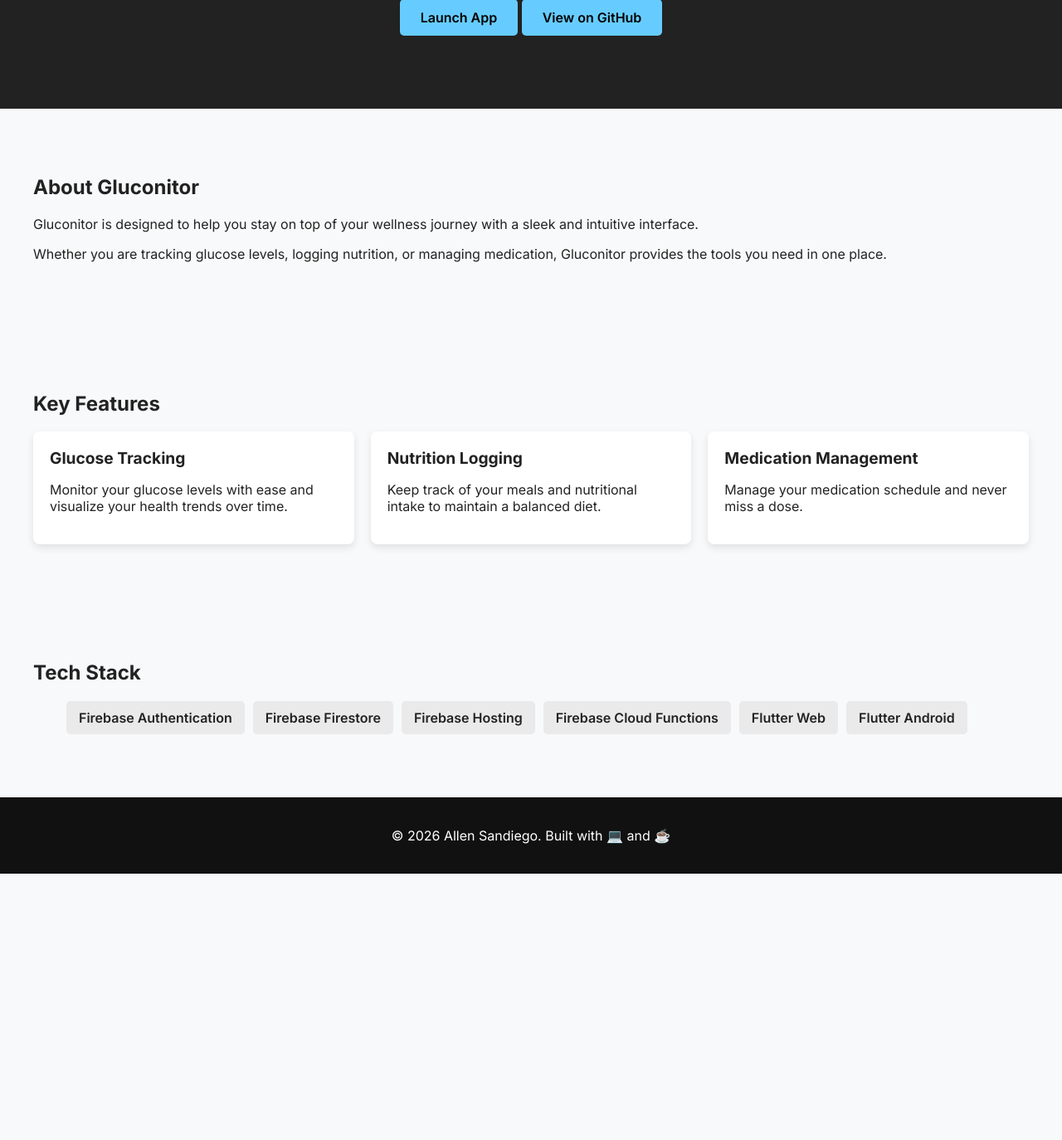
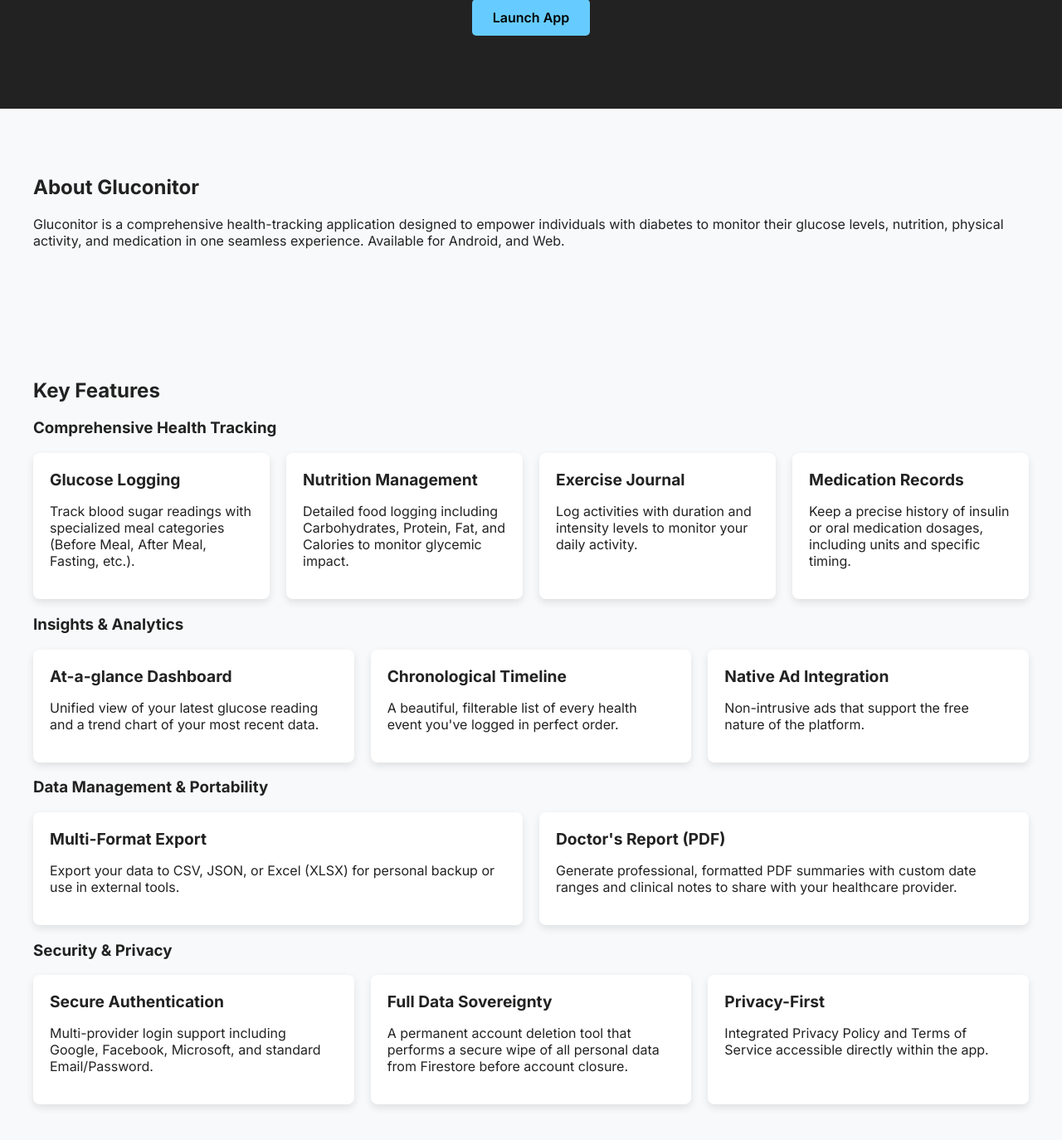
Before and after one commit to allensandiego/page, a Jekyll site: the page built from gluconitor/index.html, in a window 1280 px wide and 1400 px high, scrolled down 286 px. Shown: the top 1374 px of the window at 83% size. Built offline with Jekyll 4.4.1, drawn with Linux system fonts in a browser that asks for light colours; a script that is not in the unit is left out; before the commit the page ends 1339 px from its top, so only the background shows below that; some of the changed text lies outside the part shown.

Commit message:
Update page

```diff
--- a/gluconitor/index.html
+++ b/gluconitor/index.html
@@ -14,36 +14,90 @@
 
     <section id="hero">
         <h2>Gluconitor</h2>
-        <p>Your all-in-one intelligent companion for comprehensive health management.</p>
+        <p>A dedicated tool to track and manage your daily glucose, nutrition, activity, and medication in one place.
+        </p>
         <div class="hero-actions">
             <a href="https://gluconitor.allensandiego.com" class="btn" target="_blank">Launch App</a>
-            <a href="https://github.com/allensandiego/gluconitor" class="btn btn-secondary" target="_blank">View on
-                GitHub</a>
         </div>
     </section>
 
     <section id="about">
         <h2>About Gluconitor</h2>
-        <p>Gluconitor is designed to help you stay on top of your wellness journey with a sleek and intuitive interface.
+        <p>Gluconitor is a comprehensive health-tracking application designed to empower individuals with diabetes to
+            monitor their glucose levels, nutrition, physical activity, and medication in one seamless experience.
+            Available for Android, and Web.
         </p>
-        <p>Whether you are tracking glucose levels, logging nutrition, or managing medication, Gluconitor provides the
-            tools you need in one place.</p>
     </section>
 
     <section id="features">
         <h2>Key Features</h2>
+
+        <h3>Comprehensive Health Tracking</h3>
         <div class="project-grid">
             <div class="project-card">
-                <div class="project-card-title">Glucose Tracking</div>
-                <p>Monitor your glucose levels with ease and visualize your health trends over time.</p>
+                <div class="project-card-title">Glucose Logging</div>
+                <p>Track blood sugar readings with specialized meal categories (Before Meal, After Meal, Fasting, etc.).
+                </p>
             </div>
             <div class="project-card">
-                <div class="project-card-title">Nutrition Logging</div>
-                <p>Keep track of your meals and nutritional intake to maintain a balanced diet.</p>
+                <div class="project-card-title">Nutrition Management</div>
+                <p>Detailed food logging including Carbohydrates, Protein, Fat, and Calories to monitor glycemic impact.
+                </p>
             </div>
             <div class="project-card">
-                <div class="project-card-title">Medication Management</div>
-                <p>Manage your medication schedule and never miss a dose.</p>
+                <div class="project-card-title">Exercise Journal</div>
+                <p>Log activities with duration and intensity levels to monitor your daily activity.</p>
+            </div>
+            <div class="project-card">
+                <div class="project-card-title">Medication Records</div>
+                <p>Keep a precise history of insulin or oral medication dosages, including units and specific timing.
+                </p>
+            </div>
+        </div>
+
+        <h3>Insights & Analytics</h3>
+        <div class="project-grid">
+            <div class="project-card">
+                <div class="project-card-title">At-a-glance Dashboard</div>
+                <p>Unified view of your latest glucose reading and a trend chart of your most recent data.</p>
+            </div>
+            <div class="project-card">
+                <div class="project-card-title">Chronological Timeline</div>
+                <p>A beautiful, filterable list of every health event you've logged in perfect order.</p>
+            </div>
+            <div class="project-card">
+                <div class="project-card-title">Native Ad Integration</div>
+                <p>Non-intrusive ads that support the free nature of the platform.</p>
+            </div>
+        </div>
+
+        <h3>Data Management & Portability</h3>
+        <div class="project-grid">
+            <div class="project-card">
+                <div class="project-card-title">Multi-Format Export</div>
+                <p>Export your data to CSV, JSON, or Excel (XLSX) for personal backup or use in external tools.</p>
+            </div>
+            <div class="project-card">
+                <div class="project-card-title">Doctor's Report (PDF)</div>
+                <p>Generate professional, formatted PDF summaries with custom date ranges and clinical notes to share
+                    with your healthcare provider.</p>
+            </div>
+        </div>
+
+        <h3>Security & Privacy</h3>
+        <div class="project-grid">
+            <div class="project-card">
+                <div class="project-card-title">Secure Authentication</div>
+                <p>Multi-provider login support including Google, Facebook, Microsoft, and standard Email/Password.</p>
+            </div>
+            <div class="project-card">
+                <div class="project-card-title">Full Data Sovereignty</div>
+                <p>A permanent account deletion tool that performs a secure wipe of all personal data from Firestore
+                    before account closure.</p>
+            </div>
+            <div class="project-card">
+                <div class="project-card-title">Privacy-First</div>
+                <p>Integrated Privacy Policy and Terms of Service accessible directly within the app.</p>
             </div>
         </div>
     </section>
```
